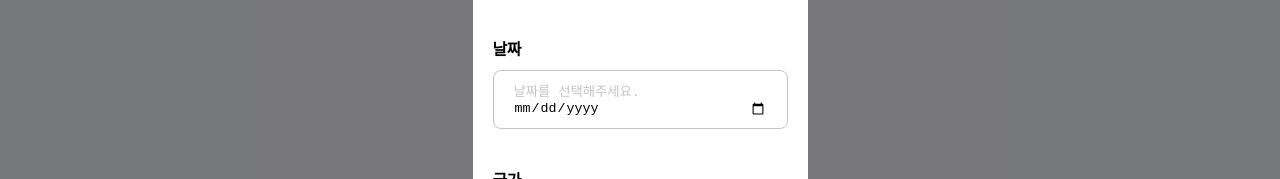
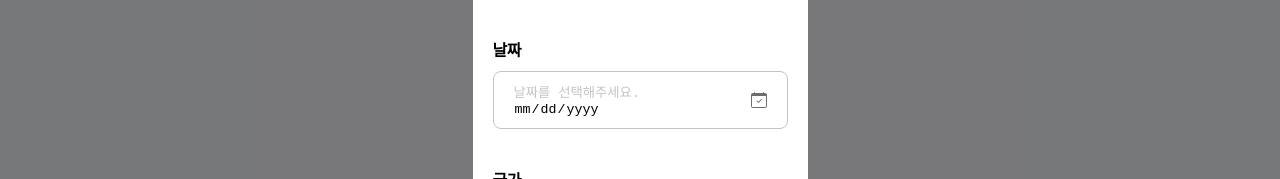
Before and after one commit to egChoi92/nytimes-scarpbook, a React (Create React App) app: page /scrap in a window 1280 px wide. Both pictures are taken after a click on the button "전체 헤드라인". Shown: the part 247-426 px from the top of the page. Built offline with nearby package versions, Linux system fonts and the light colour scheme.

Commit message:
Design&Rename: 필터 액티브 Style 적용 & 잘못된 영어 단어 수정

```diff
--- a/src/components/article/Article.tsx
+++ b/src/components/article/Article.tsx
@@ -1,14 +1,5 @@
 import ArticleFavoriteButton from 'components/article/ArticleFavoriteButton';
 import styled from 'styled-components';
-
-interface PropsType {
-	headline: string;
-	organization: string | null;
-	name: string;
-	pub_date: string;
-	link: string;
-	favorited: boolean;
-}
 
 const StyledArticle = styled.article`
 	padding: 0.625rem 1.25rem;
@@ -55,12 +46,21 @@ const StyledDate = styled.p`
 	color: #6d6d6d;
 `;
 
-export default function Article({ headline, organization, name, pub_date, link, favorited }: PropsType) {
+interface PropsType {
+	headline: string;
+	organization: string | null;
+	name: string;
+	pub_date: string;
+	link: string;
+	favored: boolean;
+}
+
+export default function Article({ headline, organization, name, pub_date, link, favored }: PropsType) {
 	return (
 		<StyledArticle>
 			<StyledHead>
 				<StyledTitle href={link}>{headline}</StyledTitle>
-				<ArticleFavoriteButton favorited={favorited} />
+				<ArticleFavoriteButton favored={favored} />
 			</StyledHead>
 			<StyledBody>
 				<StyledReporter>
--- a/src/components/article/ArticleFavoriteButton.tsx
+++ b/src/components/article/ArticleFavoriteButton.tsx
@@ -4,7 +4,7 @@ import { useState } from 'react';
 import styled from 'styled-components';
 
 interface PropsType {
-	favorited: boolean;
+	favored: boolean;
 }
 
 const StyledFavoriteButton = styled.button`
@@ -14,8 +14,8 @@ const StyledFavoriteButton = styled.button`
 	width: 1.5rem;
 	height: 1.5rem;
 `;
-export default function ArticleFavoriteButton({ favorited }: PropsType) {
-	const [isFavorite, setIsFavorite] = useState(favorited);
+export default function ArticleFavoriteButton({ favored }: PropsType) {
+	const [isFavorite, setIsFavorite] = useState(favored);
 
 	const handleFavoriteToggle = () => {
 		setIsFavorite(!isFavorite);
--- a/src/components/filter/FilterButton.tsx
+++ b/src/components/filter/FilterButton.tsx
@@ -1,11 +1,5 @@
 import { modalStore } from 'store/modal';
 import styled from 'styled-components';
-
-interface PropsType {
-	id: string;
-	text: string;
-	iconSrc?: string;
-}
 
 const StyledFilterButton = styled.button`
 	display: flex;
@@ -22,6 +16,10 @@ const StyledFilterButton = styled.button`
 	> img {
 		margin-right: 0.25rem;
 	}
+	&.is-active {
+		border-color: #82b0f4;
+		color: #3478f6;
+	}
 `;
 
 const StyledFilterButtonText = styled.p`
@@ -35,13 +33,19 @@ const StyledFilterButtonText = styled.p`
 	}
 `;
 
-export default function FilterButton({ id, text, iconSrc }: PropsType) {
+interface PropsType {
+	className: string;
+	text: string;
+	iconSrc?: string;
+}
+
+export default function FilterButton({ className, text, iconSrc }: PropsType) {
 	const toggleModal = modalStore((state) => state.setIsShow);
 	const handleFilterModalOpen = () => {
 		toggleModal(true);
 	};
 	return (
-		<StyledFilterButton className={`button-${id}`} onClick={handleFilterModalOpen}>
+		<StyledFilterButton className={className} onClick={handleFilterModalOpen}>
 			<img src={iconSrc} alt="" />
 			<StyledFilterButtonText>
 				<span>{text}</span>
--- a/src/components/filter/FilterList.tsx
+++ b/src/components/filter/FilterList.tsx
@@ -1,4 +1,6 @@
+import ImageIconCalendarActive from 'assets/images/icon/calendar_active.svg';
 import ImageIconCalendarInactive from 'assets/images/icon/calendar_inactive.svg';
+import ImageIconSearchActive from 'assets/images/icon/search_active.svg';
 import ImageIconSearchInactive from 'assets/images/icon/search_inactive.svg';
 import FilterButton from 'components/filter/FilterButton';
 import { locationDic } from 'constants/filter';
@@ -14,10 +16,11 @@ export default function FilterList() {
 	const filterState = {
 		filter: filterStore((state) => state.filter),
 	};
+	const { headline, pub_date, glocations } = filterState.filter;
 
 	const locationText = (() => {
-		const firstTitle = dictionary(filterState.filter.glocations[0], locationDic);
-		const locationCount = filterState.filter.glocations.length - 1;
+		const firstTitle = dictionary(glocations[0], locationDic);
+		const locationCount = glocations.length - 1;
 
 		if (firstTitle) {
 			return `${firstTitle} ${locationCount ? `외 ${locationCount}` : ''}`;
@@ -26,17 +29,17 @@ export default function FilterList() {
 
 	const filterButtonProps = [
 		{
-			id: 'headline',
-			text: filterState.filter.headline || '전체 헤드라인',
-			iconSrc: ImageIconSearchInactive,
+			className: `button-headline ${headline && 'is-active'}`,
+			text: headline || '전체 헤드라인',
+			iconSrc: headline ? ImageIconSearchActive : ImageIconSearchInactive,
 		},
 		{
-			id: 'search',
-			text: filterState.filter.pub_date || '전체 날짜',
-			iconSrc: ImageIconCalendarInactive,
+			className: `button-search ${pub_date && 'is-active'}`,
+			text: pub_date || '전체 날짜',
+			iconSrc: pub_date ? ImageIconCalendarActive : ImageIconCalendarInactive,
 		},
 		{
-			id: 'country',
+			className: `button-country ${locationText && 'is-active'}`,
 			text: locationText || '전체 국가',
 		},
 	];
--- a/src/components/filter/FilterModal.tsx
+++ b/src/components/filter/FilterModal.tsx
@@ -1,6 +1,7 @@
 import FilterHeadline from 'components/filter/FilterHeadline';
 import FilterLocations from 'components/filter/FilterLocations';
 import FilterPubDate from 'components/filter/FilterPubDate';
+import { initialFilterState } from 'constants/filter';
 import { MouseEvent, useState } from 'react';
 import { filterStore } from 'store/filter';
 import { modalStore } from 'store/modal';
@@ -50,7 +51,10 @@ export default function FilterModal() {
 	const [filter, setFilter] = useState(filterState.filter);
 
 	const handleDimClick = (event: MouseEvent<HTMLDivElement>) => {
-		if (event.target === event.currentTarget) modalState.toggleModal(false);
+		if (event.target === event.currentTarget) {
+			setFilter(initialFilterState);
+			modalState.toggleModal(false);
+		}
 	};
 
 	const handleFilterSubmit = () => {
@@ -62,9 +66,9 @@ export default function FilterModal() {
 		modalState.isShow && (
 			<StyledModal onClick={(event) => handleDimClick(event)}>
 				<StyledModalWrapper>
-					<FilterHeadline defaultValue={filter.headline} setFilter={setFilter} />
-					<FilterPubDate defaultValue={filter.pub_date} setFilter={setFilter} />
-					<FilterLocations defaultValue={filter.glocations} setFilter={setFilter} />
+					<FilterHeadline defaultValue={filterState.filter.headline} setFilter={setFilter} />
+					<FilterPubDate defaultValue={filterState.filter.pub_date} setFilter={setFilter} />
+					<FilterLocations defaultValue={filterState.filter.glocations} setFilter={setFilter} />
 					<StyledModalButton type="button" onClick={handleFilterSubmit}>
 						필터 적용하기
 					</StyledModalButton>
--- a/src/components/filter/FilterPubDate.tsx
+++ b/src/components/filter/FilterPubDate.tsx
@@ -1,18 +1,32 @@
+import ImageIconCalendarInactive from 'assets/images/icon/calendar_inactive.svg';
 import { Dispatch, SetStateAction, useEffect, useState } from 'react';
-import styled from 'styled-components';
+import styled, { css } from 'styled-components';
 import { StyledFilter, StyledFilterTitle, StyledInput } from 'styles/compoents';
 import { FilterType } from 'types/filter';
 
-export const StyledFilterInputDate = styled(StyledInput)`
-	&::before {
-		content: attr(data-placeholder);
+export const StyledFilterInputDate = styled(StyledInput)<{ $isEmpty: boolean; $icon: string }>`
+	position: relative;
+	background: url(${(props) => props.$icon}) no-repeat calc(100% - 1.25rem) 50%;
+	&::-webkit-calendar-picker-indicator {
+		position: absolute;
+		left: 0;
+		top: 0;
 		width: 100%;
-		color: #c4c4c4;
+		height: 100%;
+		background: transparent;
+		cursor: pointer;
 	}
-
-	&:focus::before {
-		display: none;
-	}
+	${(props) => {
+		if (props.$isEmpty) {
+			return css`
+				&::before {
+					content: attr(data-placeholder);
+					width: 100%;
+					color: #c4c4c4;
+				}
+			`;
+		}
+	}};
 `;
 
 interface PropsType {
@@ -37,6 +51,8 @@ export default function FilterPubDate({ defaultValue, setFilter }: PropsType) {
 		<StyledFilter>
 			<StyledFilterTitle>날짜</StyledFilterTitle>
 			<StyledFilterInputDate
+				$isEmpty={!date}
+				$icon={ImageIconCalendarInactive}
 				type="date"
 				defaultValue={date}
 				data-placeholder={'날짜를 선택해주세요.'}
--- a/src/components/navigation/NavigationButton.tsx
+++ b/src/components/navigation/NavigationButton.tsx
@@ -1,6 +1,21 @@
 import { useEffect, useState } from 'react';
 import { useLocation, useNavigate } from 'react-router';
 import styled from 'styled-components';
+
+const StyledNavigationButton = styled.button`
+	display: block;
+	text-align: center;
+	color: #6d6d6d;
+	&.is-active {
+		color: #fff;
+	}
+	& > p {
+		margin-top: 0.5rem;
+		font-size: 0.625rem;
+		font-weight: 600;
+		line-height: 1.2;
+	}
+`;
 
 interface PropsType {
 	title: string;
@@ -8,18 +23,6 @@ interface PropsType {
 	activeIconSrc: string;
 	inactiveIconSrc: string;
 }
-
-const StyledNavigationButton = styled.button<{ $isActive: boolean }>`
-	display: block;
-	text-align: center;
-	color: ${(props) => (props.$isActive ? ' #fff' : '#6d6d6d')};
-	& > p {
-		margin-top: 0.5rem;
-		font-size: 0.625rem;
-		font-weight: 600;
-		line-height: 1.2;
-	}
-`;
 
 export default function NavigationButton({ title, link, activeIconSrc, inactiveIconSrc }: PropsType) {
 	const navigate = useNavigate();
@@ -31,7 +34,11 @@ export default function NavigationButton({ title, link, activeIconSrc, inactiveI
 	}, [location.pathname, link]);
 
 	return (
-		<StyledNavigationButton $isActive={isActive} onClick={() => navigate(link)} title={`${title} 바로가기`}>
+		<StyledNavigationButton
+			className={`${isActive && 'is-active'}`}
+			onClick={() => navigate(link)}
+			title={`${title} 바로가기`}
+		>
 			<img src={isActive ? activeIconSrc : inactiveIconSrc} alt="" />
 			<p>{title}</p>
 		</StyledNavigationButton>
--- a/src/views/home/Home.tsx
+++ b/src/views/home/Home.tsx
@@ -66,7 +66,7 @@ export default function Home() {
 			pub_date: formatDateToYYYYMMDD(docs.pub_date),
 			link: docs.web_url,
 			glocations: filter.glocations,
-			favorited: false,
+			favored: false,
 		};
 	});
 	return (
--- a/src/views/scrap/Scrap.tsx
+++ b/src/views/scrap/Scrap.tsx
@@ -9,7 +9,7 @@ export default function Scrap() {
 			name: '김정확 기자',
 			pub_date: '2023.10.14. (목)',
 			link: 'https://www.naver.com/',
-			favorited: false,
+			favored: false,
 		},
 	];
 	return (
```
